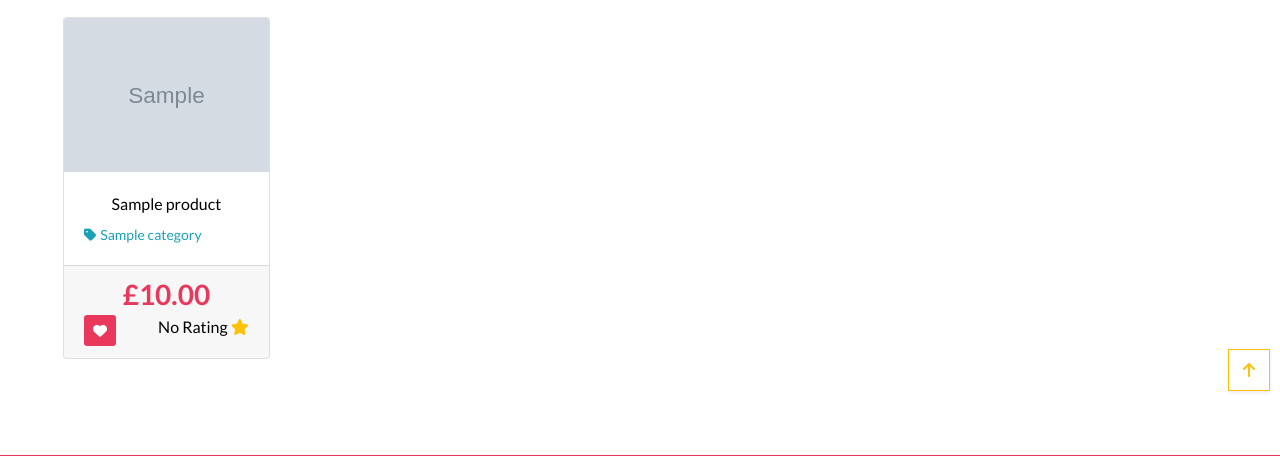
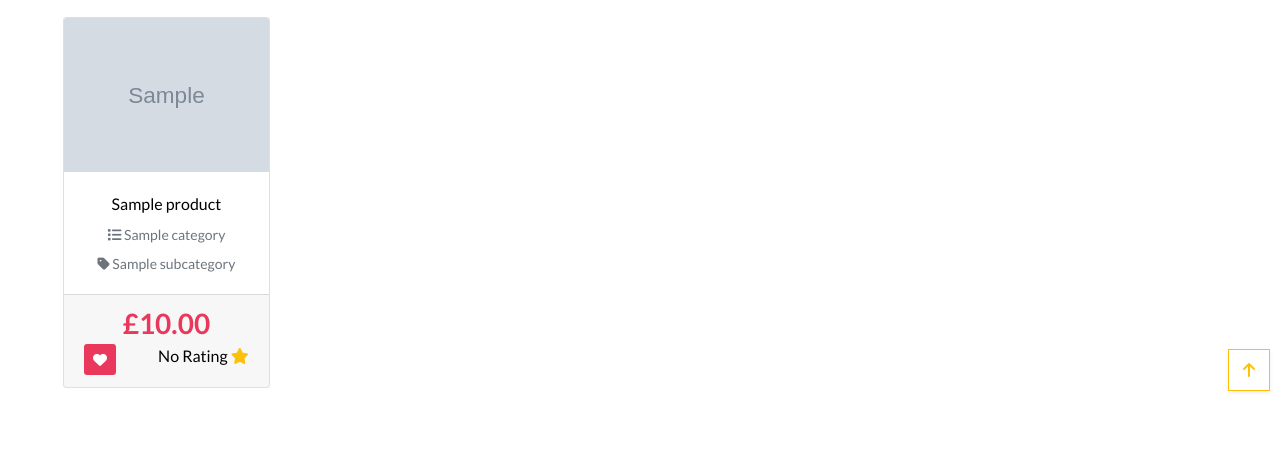
Before and after one commit to ashleyvines725/shop-project, a Django app: page /products/ in a window 1280 px wide. Shown: the part 399-855 px from the top of the page. Run offline with Django 3.2, Linux system fonts and the light colour scheme; tables that the repository leaves empty hold one stand-in row (values such as "Sample post"); grey boxes marked "Sample" are stand-in pictures; some libraries are stand-ins or nearby versions.

Commit message:
Add sorting of subcategories to products and products details page and resolve #46

```diff
--- a/products/admin.py
+++ b/products/admin.py
@@ -23,6 +23,7 @@ class CategoryAdmin(admin.ModelAdmin):
 class SubcategoryAdmin(admin.ModelAdmin):
     list_display = (
         'name',
+        'friendly_name',
         'slug',
         'category',
     )
--- a/products/models.py
+++ b/products/models.py
@@ -63,6 +63,7 @@ class Subcategory(models.Model):
     name = models. CharField(max_length=100, null=False, unique=True,
                              blank=False, verbose_name='Subcategory title',
                              help_text='format: required, max_length=100')
+    friendly_name = models.CharField(max_length=200, null=True, blank=True)
     slug = models.SlugField(max_length=150, null=False, unique=True,
                             blank=False, verbose_name='Subcategory slug',
                             help_text='format: required, max_length=150')
@@ -76,6 +77,9 @@ class Subcategory(models.Model):
     def __str__(self):
         """ String representation of Category model """
         return self.name
+
+    def get_friendly_name(self):
+        return self.friendly_name
 
     def save(self, *args, **kwargs):
         self.slug = slugify(self.name)
--- a/products/templates/products/products.html
+++ b/products/templates/products/products.html
@@ -19,6 +19,11 @@
                         <span class="p-2 mt-2 badge badge-green text-black rounded-0 border border-dark">{{ c.friendly_name }}</span>
                     </a>
                 {% endfor %}
+                {% for subcat in current_subcategories %}
+                    <a class="subcategory-badge text-decoration-none" href="{% url 'products' %}?subcategory={{ subcat.name }}">
+                        <span class="p-2 mt-2 badge badge-green text-black rounded-0 border border-dark">{{ subcat.friendly_name }}</span>
+                    </a>
+                {% endfor %}
             </div>
         </div>
         <div class="row mt-3">
@@ -32,8 +37,8 @@
                                 <option value="brand_desc" {% if current_sorting == 'brand_desc' %}selected{% endif %}>Brand (Z-A)</option>
                                 <option value="price_asc" {% if current_sorting == 'price_asc' %}selected{% endif %}>Price (low to high)</option>
                                 <option value="price_desc" {% if current_sorting == 'price_desc' %}selected{% endif %}>Price (high to low)</option>
-                                <option value="discount_asc" {% if current_sorting == 'discount_asc' %}selected{% endif %}>Discount (A-Z)</option>
-                                <option value="discount_desc" {% if current_sorting == 'discount_desc' %}selected{% endif %}>Discount (Z-A)</option>
+                                <option value="discount_asc" {% if current_sorting == 'discount_asc' %}selected{% endif %}>Discount (high to low)</option>
+                                <option value="discount_desc" {% if current_sorting == 'discount_desc' %}selected{% endif %}>Discount (low to high)</option>
                                 <!-- <option value="rating_asc" {% if current_sorting == 'rating_asc' %}selected{% endif %}>Rating (low to high)</option>
                                 <option value="rating_desc" {% if current_sorting == 'rating_desc' %}selected{% endif %}>Rating (high to low)</option> -->
                                 <option value="name_asc" {% if current_sorting == 'name_asc' %}selected{% endif %}>Name (A-Z)</option>
@@ -75,15 +80,29 @@
                 <div class="card-body">
                     <p class="text-center mb-1">{{ product.name }}</p>
 
-                    <!-- <small class="text-center text-info">{{ product.category.friendly_name }}</small> -->
                     {% if product.category %}
-                    <p class="small mt-2 mb-0">
-                        <a class="text-info"
+                    <p class="small mt-2 mb-0 text-center">
+                        <a class="text-muted"
                             href="{% url 'products' %}?category={{ product.category.name }}">
-                            <i class="fas fa-tag mr-1"></i>{{ product.category.friendly_name }}
+                            <i class="fas fa-list"></i> {{ product.category.friendly_name }}
                         </a>
                     </p>
                     {% endif %}
+
+                    {% if product.subcategory %}
+                    <p class="small mt-2 mb-0 text-center">
+                        <a class="text-muted"
+                            href="{% url 'products' %}?subcategory={{ product.subcategory.name }}">
+                            <i class="fas fa-tag"></i> {{ product.subcategory.friendly_name }}
+                        </a>
+                    </p>
+
+                    <!-- <span class="float-right">
+                        {{ product.subcategory.friendly_name }}
+                        <i class="fas fa-tag text-warning"></i>
+                    </span> -->
+                    {% endif %}
+
                 </div>
                 <div class="card-footer">
                     <h3 class="mb-0 text-center brand-font pb-1">£{{ product.price }}</h3>
--- a/products/views.py
+++ b/products/views.py
@@ -3,7 +3,7 @@ from django.contrib import messages
 from django.db.models import Q
 from django.db.models.functions import Lower
 
-from .models import Product, Category
+from .models import Product, Category, Subcategory
 
 # Create your views here.
 
@@ -14,6 +14,7 @@ def all_products(request):
     products = Product.objects.all()
     query = None
     categories = None
+    subcategories = None
     sort = None
     direction = None
 
@@ -36,6 +37,11 @@ def all_products(request):
             products = products.filter(category__name__in=categories)
             categories = Category.objects.filter(name__in=categories)
 
+        if 'subcategory' in request.GET:
+            subcategories = request.GET['subcategory'].split(',')
+            products = products.filter(subcategory__name__in=subcategories)
+            subcategories = Subcategory.objects.filter(name__in=subcategories)
+
         if 'q' in request.GET:
             query = request.GET['q']
             if not query:
@@ -55,6 +61,7 @@ def all_products(request):
         'products': products,
         'search_term': query,
         'current_categories': categories,
+        'current_subcategories': subcategories,
         'current_sorting': current_sorting,
     }
 
--- a/static/css/base.css
+++ b/static/css/base.css
@@ -123,13 +123,15 @@ body {
     color: white;
 }
 
-a.category-badge > span.badge {
+a.category-badge > span.badge,
+a.subcategory-badge > span.badge {
     background: #e9385c !important;
     color: #fff !important;
     border-color: #e9385c !important;
 }
 
-a.category-badge > span.badge:hover {
+a.category-badge > span.badge:hover,
+a.subcategory-badge > span.badge:hover {
     background: #212529 !important;
     color: #fff !important;
 }
```
Also changed, not shown: products/templates/products/product_detail.html (+10 -2 lines), products/migrations/0014_subcategory_friendly_name.py (added).
